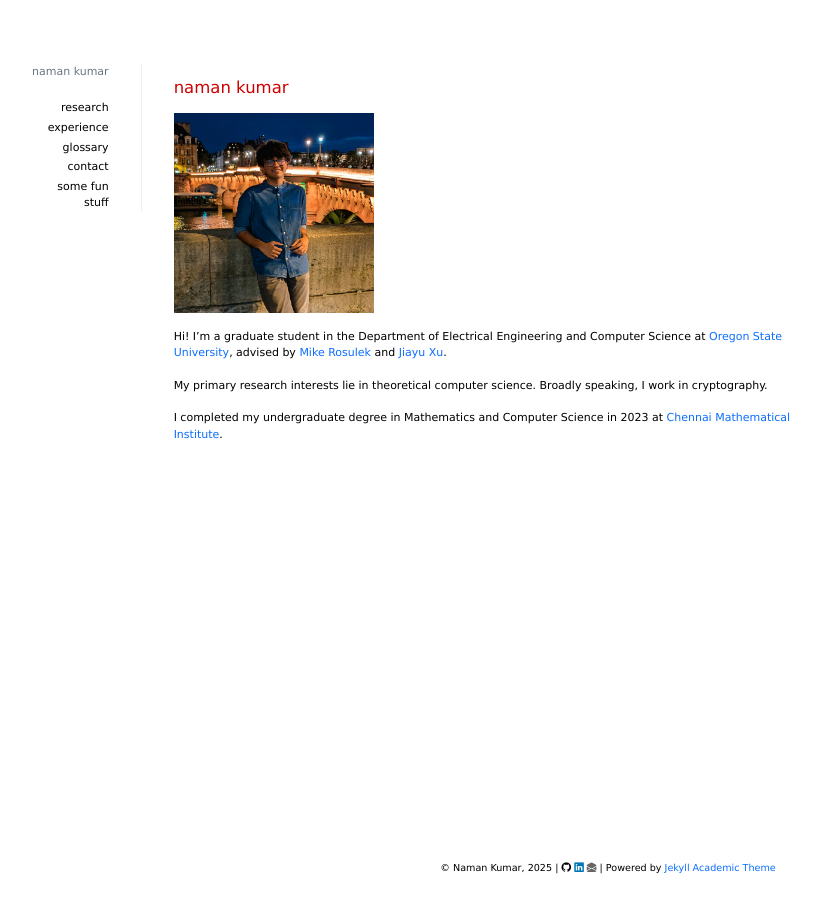
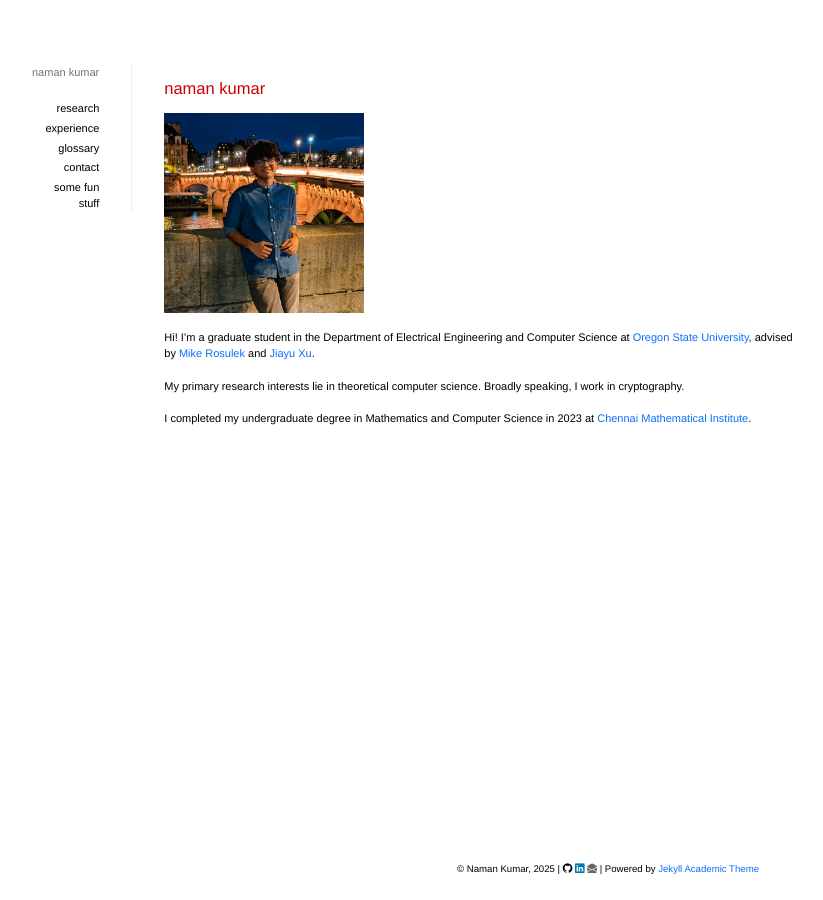
Before and after one commit to matcauthon49/matcauthon49.github.io, a Jekyll site: the page built from index.md, in a window 1280 px wide. Shown: the whole page, without its empty margins (32-855 px from the left). Built offline with Jekyll 4.4.1, drawn with Linux system fonts in a browser that asks for light colours; nearby versions of some CDN libraries; a style sheet for code colours, icons or effects is not loaded.

Commit message:
Update main.scss

```diff
--- a/_sass/main.scss
+++ b/_sass/main.scss
@@ -1,6 +1,6 @@
 $backgroundColor: #ffffff;
 $bodyColor: #000000;
-$bodyFont: Verdana, "Segoe UI",Helvetica,Arial,sans-serif,"Apple Color Emoji","Segoe UI Emoji","Segoe UI Symbol";
+$bodyFont: Helvetica,Arial,sans-serif,"Apple Color Emoji","Segoe UI Emoji","Segoe UI Symbol";
 
 html {
   position: relative;
```
